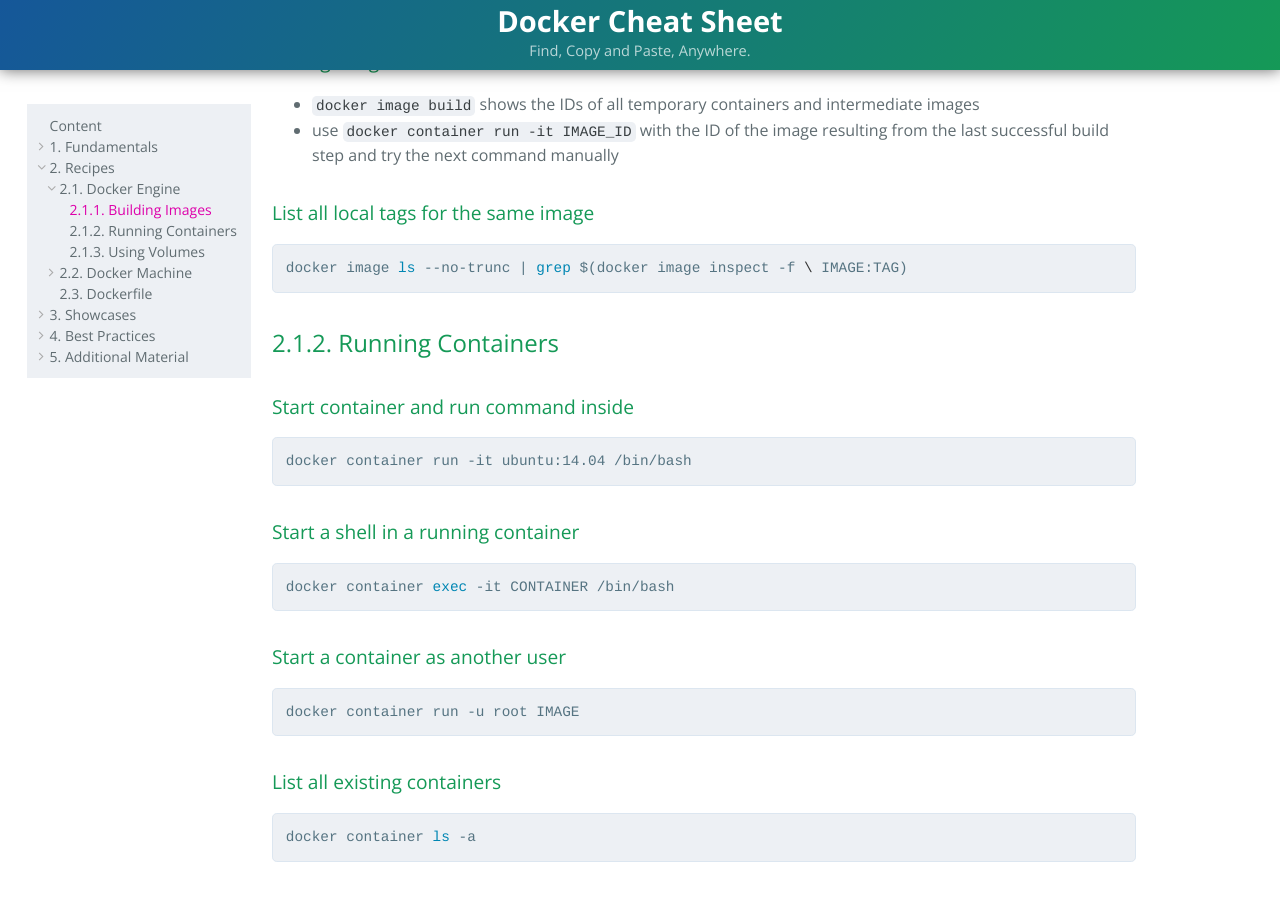
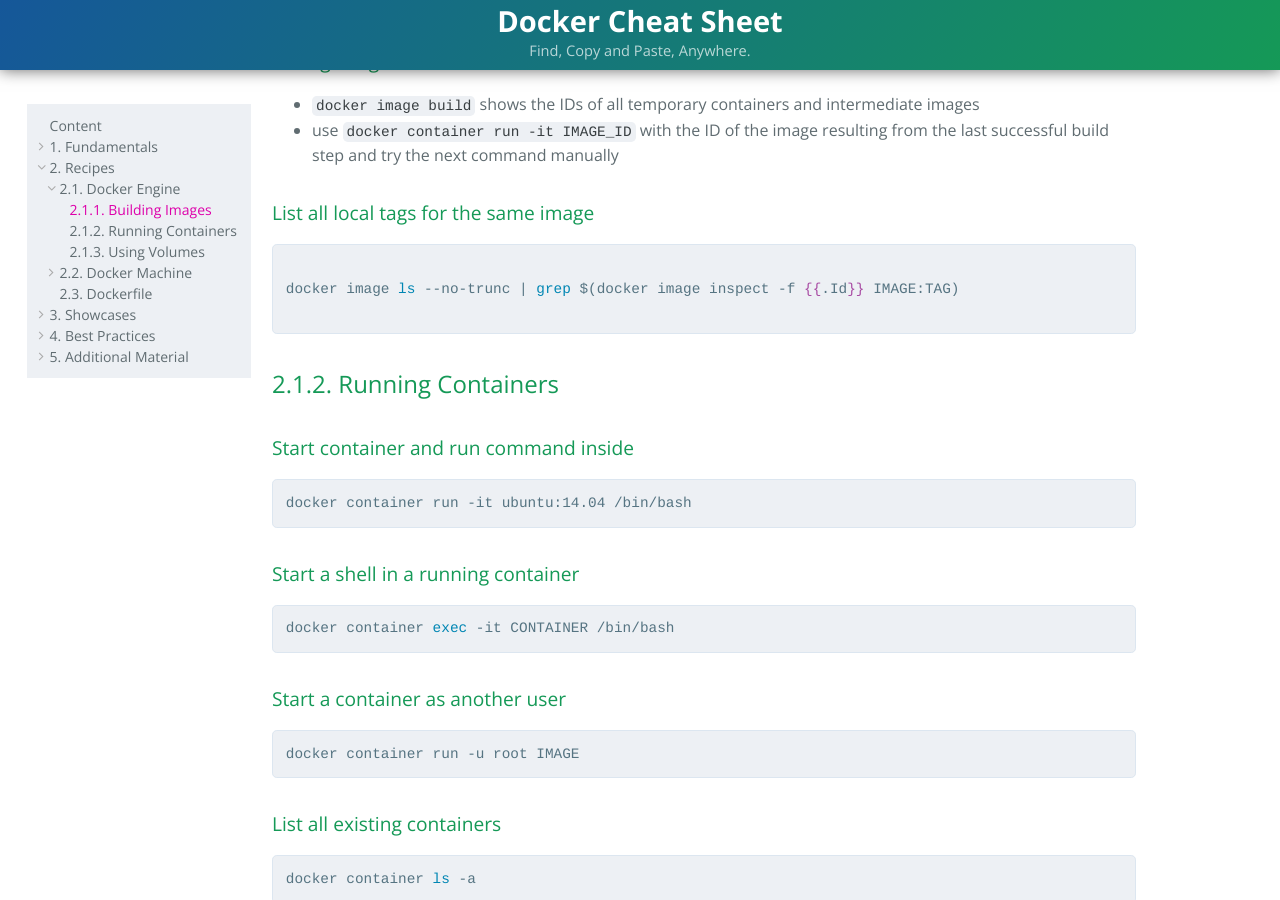
Before and after one commit to JensPiegsa/docker-cheat-sheet, a Jekyll site: the page built from index.md, in a window 1280 px wide and 900 px high, scrolled down 2286 px. Built offline with Jekyll 4.4.1, drawn with Linux system fonts in a browser that asks for light colours.

Commit message:
formattings

````diff
--- a/index.md
+++ b/index.md
@@ -94,7 +94,9 @@
 #### List all local tags for the same image
 
 ``` sh
-docker image ls --no-trunc | grep $(docker image inspect -f \{{.Id}} IMAGE:TAG)
+{% raw %}
+docker image ls --no-trunc | grep $(docker image inspect -f {{.Id}} IMAGE:TAG)
+{% endraw %}
 ```
 
 ### 2.1.2. Running Containers
````
